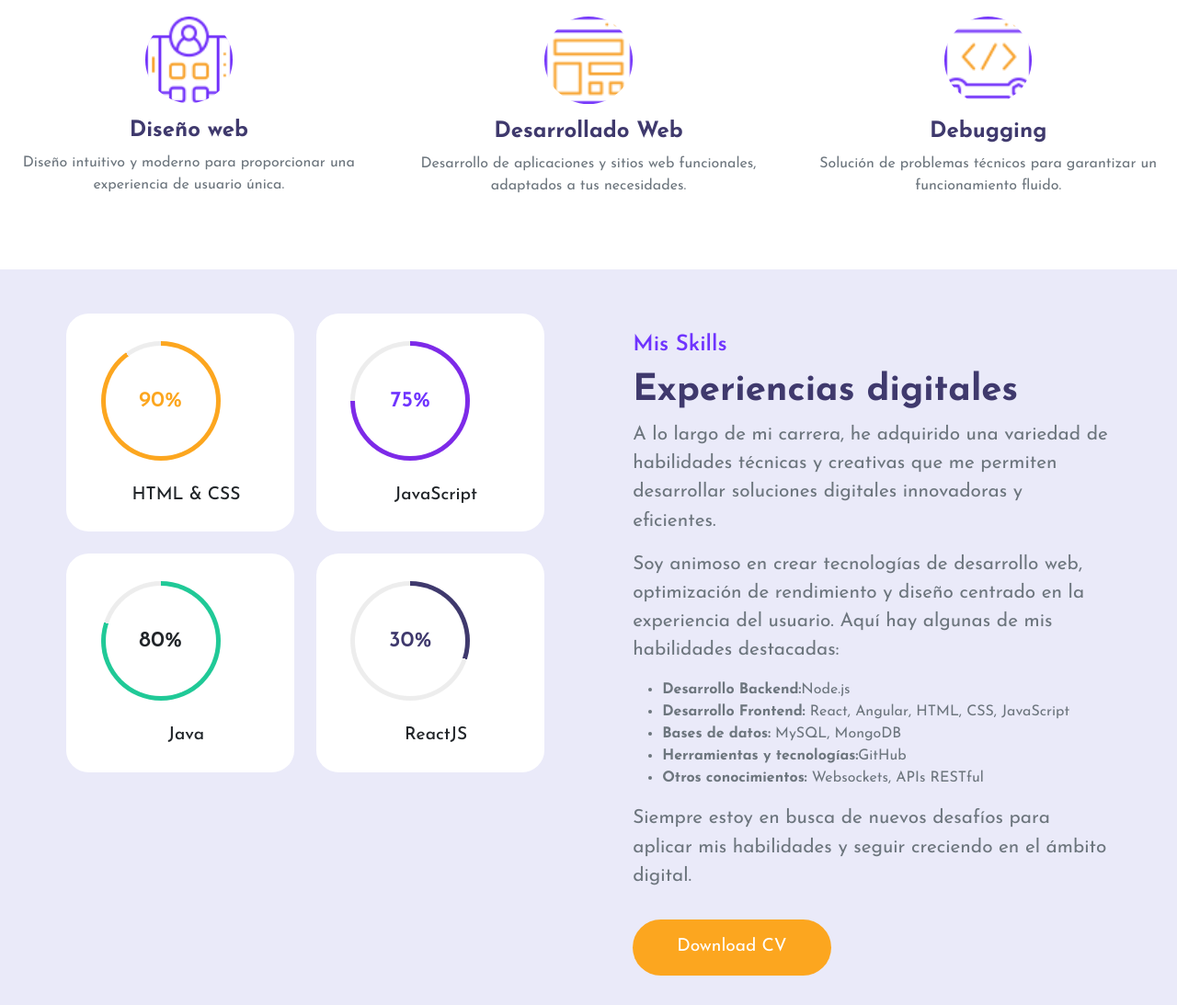
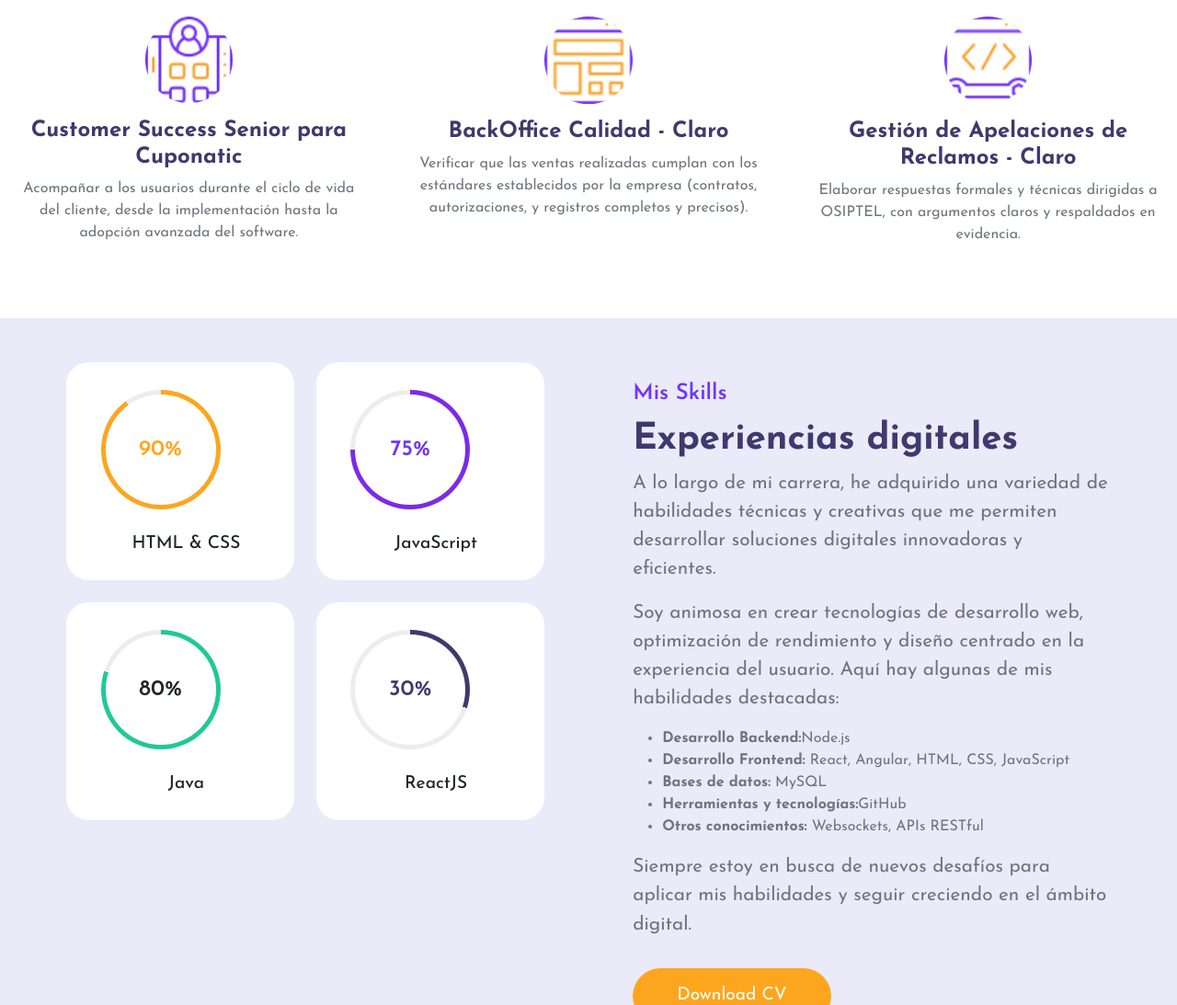
Before and after one commit to klor8179/cv2_render, a plain HTML site: page index.html in a window 1280 px wide. Shown: the part 981-2074 px from the top of the page at 92% size. Drawn offline with nearby package versions, Linux system fonts and the light colour scheme.

Commit message:
actualización3

```diff
--- a/index.html
+++ b/index.html
@@ -84,7 +84,7 @@
             Hola! Soy <br /><span class="c-orange">Kattia </span>
           </h2>
           <p class="text-muted">
-            Soy una estudiante de Ingeniería de sistemas e informática con experiencia en la creación de sitios web totalmente responsivos y también con una parte de backend.
+            Soy una estudiante de Ingeniería de sistemas e informática del 6to ciclo de la carrera, con experiencia en la creación de sitios web responsivos y también con una parte de backend.
           </p>
           <a href="" class="link ms-4 d-none">Ve mis proyectos</a>
         </div>
@@ -115,9 +115,9 @@
               />
             </div>
             <div class="content mt-3">
-              <h4>Diseño web</h4>
+              <h4>Customer Success Senior para Cuponatic</h4>
               <p class="text-muted">
-                Diseño intuitivo y moderno para proporcionar una experiencia de usuario única.
+                Acompañar a los usuarios durante el ciclo de vida del cliente, desde la implementación hasta la adopción avanzada del software.
               </p>
             </div>
           </div>
@@ -132,9 +132,9 @@
               />
             </div>
             <div class="content mt-3">
-              <h4>Desarrollado Web</h4>
+              <h4>BackOffice Calidad - Claro </h4>
               <p class="text-muted">
-                Desarrollo de aplicaciones y sitios web funcionales, adaptados a tus necesidades.
+                Verificar que las ventas realizadas cumplan con los estándares establecidos por la empresa (contratos, autorizaciones, y registros completos y precisos).
               </p>
             </div>
           </div>
@@ -149,9 +149,9 @@
               />
             </div>
             <div class="content mt-3">
-              <h4>Debugging</h4>
+              <h4>Gestión de Apelaciones de Reclamos - Claro</h4>
               <p class="text-muted">
-                Solución de problemas técnicos para garantizar un funcionamiento fluido.
+                Elaborar respuestas formales y técnicas dirigidas a OSIPTEL, con argumentos claros y respaldados en evidencia.
               </p>
             </div>
           </div>
@@ -211,14 +211,14 @@
                 A lo largo de mi carrera, he adquirido una variedad de habilidades técnicas y creativas que me permiten desarrollar soluciones digitales innovadoras y eficientes.
               </p>
               <p class="text-muted">
-                Soy animoso en crear tecnologías de desarrollo web, optimización de rendimiento y diseño centrado en la experiencia del usuario. Aquí hay algunas de mis habilidades destacadas:
+                Soy animosa en crear tecnologías de desarrollo web, optimización de rendimiento y diseño centrado en la experiencia del usuario. Aquí hay algunas de mis habilidades destacadas:
               </p>
 
             <!-- Lista de habilidades -->
               <ul class="text-muted">
                 <li><strong>Desarrollo Backend:</strong>Node.js</li>
                 <li><strong>Desarrollo Frontend:</strong> React, Angular, HTML, CSS, JavaScript</li>
-                <li><strong>Bases de datos:</strong> MySQL, MongoDB</li>
+                <li><strong>Bases de datos:</strong> MySQL</li>
                 <li><strong>Herramientas y tecnologías:</strong>GitHub</li>
                 <li><strong>Otros conocimientos:</strong> Websockets, APIs RESTful</li>
               </ul>
```
